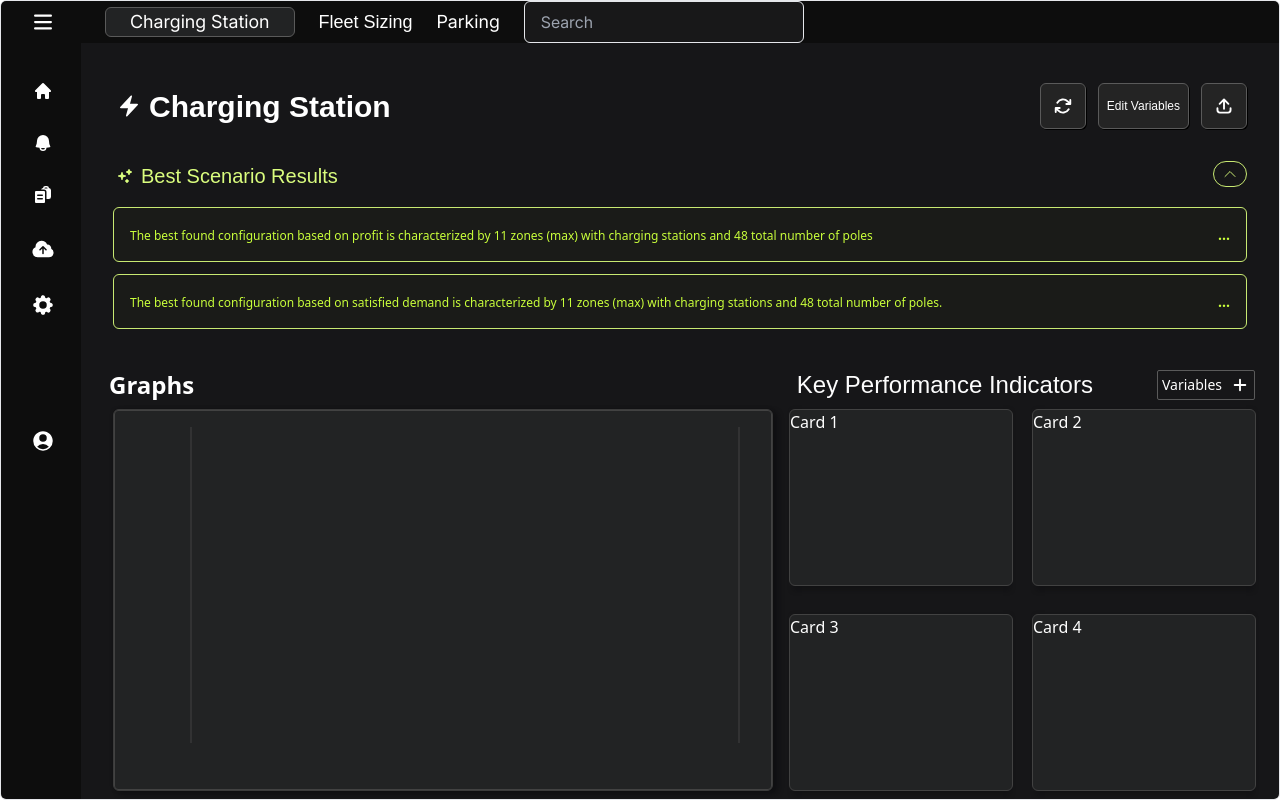
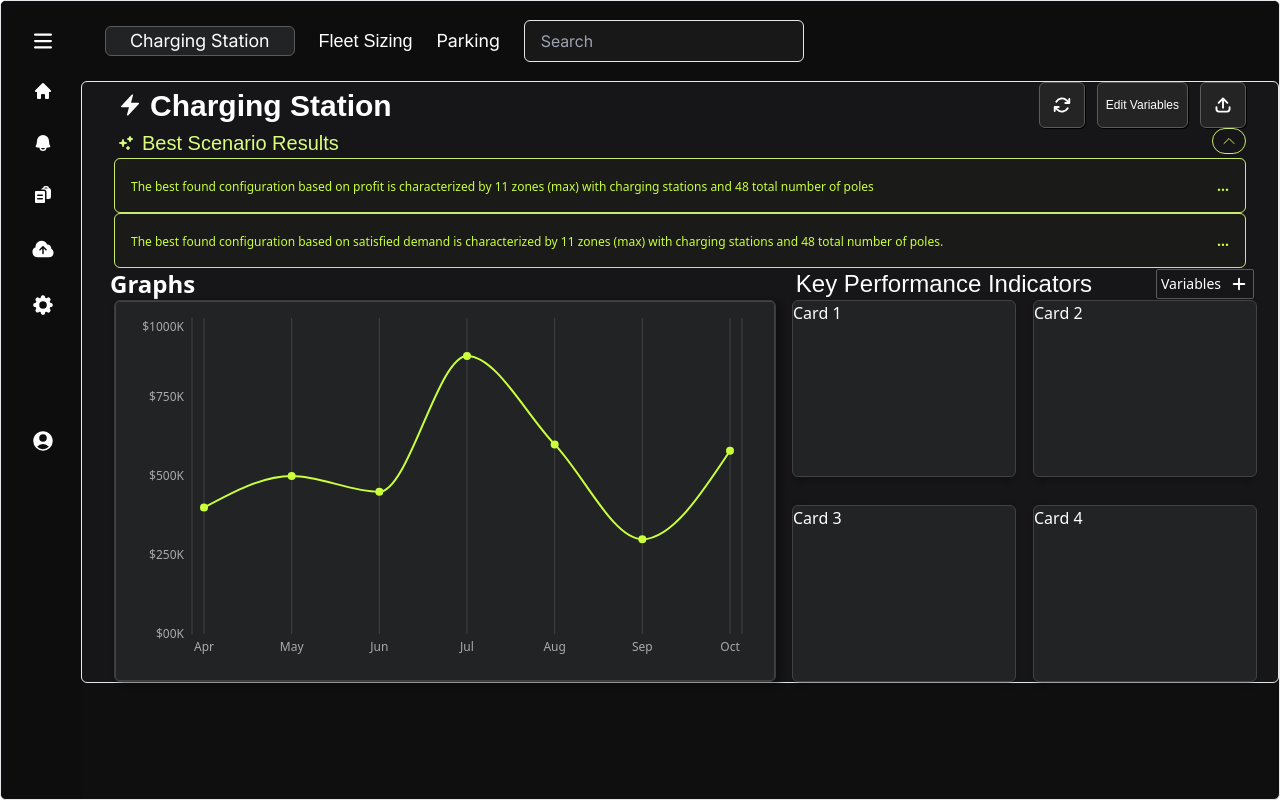
Before and after one commit to c-rose-g/Data-Visualization-Platform, a React (Vite) app in the folder data-viz-platform/: page /dashboard in a window 1280 px wide. Built offline with nearby package versions, Linux system fonts and the light colour scheme; a web font is replaced by a local one.

Commit message:
Update Dashbaord.tsx

```diff
--- a/data-viz-platform/src/pages/Dashboard.tsx
+++ b/data-viz-platform/src/pages/Dashboard.tsx
@@ -5,6 +5,7 @@ import UploadButton from "../components/UploadButton"
 import EditVariablesButton from "../components/EditVariablesButton"
 import EditVariablesPanel from "../components/EditVariablesPanel"
 import GraphChart from "../components/GraphChart"
+import { graphData } from "../data/GraphData"
 
 function Dashboard() {
   const [showMessages, setShowMessages] = useState(true);
@@ -27,8 +28,8 @@ function Dashboard() {
   return (
     <>
     {/*Dashboard top header*/}
-    <div className="bg-[#161618] text-white pr-8 pl-8 pt-10 pb-10 h-full">
-      <div id="charging-station-wrapper" className="flex justify-between pb-8">
+    <div className="bg-[#161618] text-white pr-8 pl-8  flex-1 border border-[rgba(82, 82, 82, 1)] rounded-md">
+      <div id="charging-station-wrapper" className="flex justify-between">
         <div className="flex items-center">
           <div className="ml-1">{<svg xmlns="http://www.w3.org/2000/svg" viewBox="0 0 24 24" fill="currentColor" className="size-6"><path fillRule="evenodd" d="M14.615 1.595a.75.75 0 0 1 .359.852L12.982 9.75h7.268a.75.75 0 0 1 .548 1.262l-10.5 11.25a.75.75 0 0 1-1.272-.71l1.992-7.302H3.75a.75.75 0 0 1-.548-1.262l10.5-11.25a.75.75 0 0 1 .913-.143Z" clipRule="evenodd" /></svg>}</div>
           <h2 className="ml-2 font-roobert font-bold text-[30px]">Charging Station</h2>
@@ -47,7 +48,7 @@ function Dashboard() {
       {/* Scenario Results */}
       <div id="scenario-results-wrapper">
           <div id="results-messages" className="">
-            <div className="flex justify-between items-start pb-4">
+            <div className="flex justify-between items-start ">
               <div className=" flex items-center text-[#DCFF7FFD] ">
                 <div className="ml-1 mr-2">
                   {<svg xmlns="http://www.w3.org/2000/svg" viewBox="0 0 16 16" fill="currentColor" className="size-4">
@@ -60,18 +61,18 @@ function Dashboard() {
               </div>
               {showMessages && (
                 messages.map((m, idx) => (
-                  <div className="flex justify-between border text-[#C9FF3B] border-[#C8E972] rounded-md bg-[#1a1b18] p-4 items-end mb-3" key={idx}>
+                  <div className="flex justify-between border text-[#C9FF3B] border-[#C8E972] rounded-md bg-[#1a1b18] p-4 items-end " key={idx}>
                     <div className="text-[12px]">{m}</div>
                     <button className="text-[14px] font-bold" type="button">...</button>
                   </div>
                 )))}
           </div>
           {/* Graphs and KPI header */}
-          <div id="subheading" className=" flex justify-between mt-10 ">
+          <div id="subheading" className=" flex justify-between  ">
               <div className="">
                 <h3 className="font-semibold text-2xl -ml-1">Graphs</h3>
               </div>
-              <div id="kpi-heading" className="flex items-center pb-2">
+              <div id="kpi-heading" className="flex items-center ">
                   <h2 className="font-roobert text-2xl text-[#FDFDFD] mr-10">Key Performance Indicators</h2>
                   <div className="flex -mr-2">
                     <button type="button" className="flex items-center border border-[#5A5A5A] text-white text-sm rounded-sm ml-6 p-1">Variables
@@ -85,8 +86,8 @@ function Dashboard() {
             </div>
             {/* Graph content section */}
             <div id="card-wrapper" className="flex gap-4 justify-between">
-            <div className="w-[660px] bg-[#222324] rounded-md flex border border-[#424242] shadow-[5px_3px_5px_1px_rgb(10,10,12,.35)]">
-              <GraphChart/>
+            <div className="bg-[#222324] rounded-md flex border border-[#424242] shadow-[5px_3px_5px_1px_rgb(10,10,12,.35)]">
+              <GraphChart data={graphData}/>
             </div>
 
             {/* KPI content section */}
```
